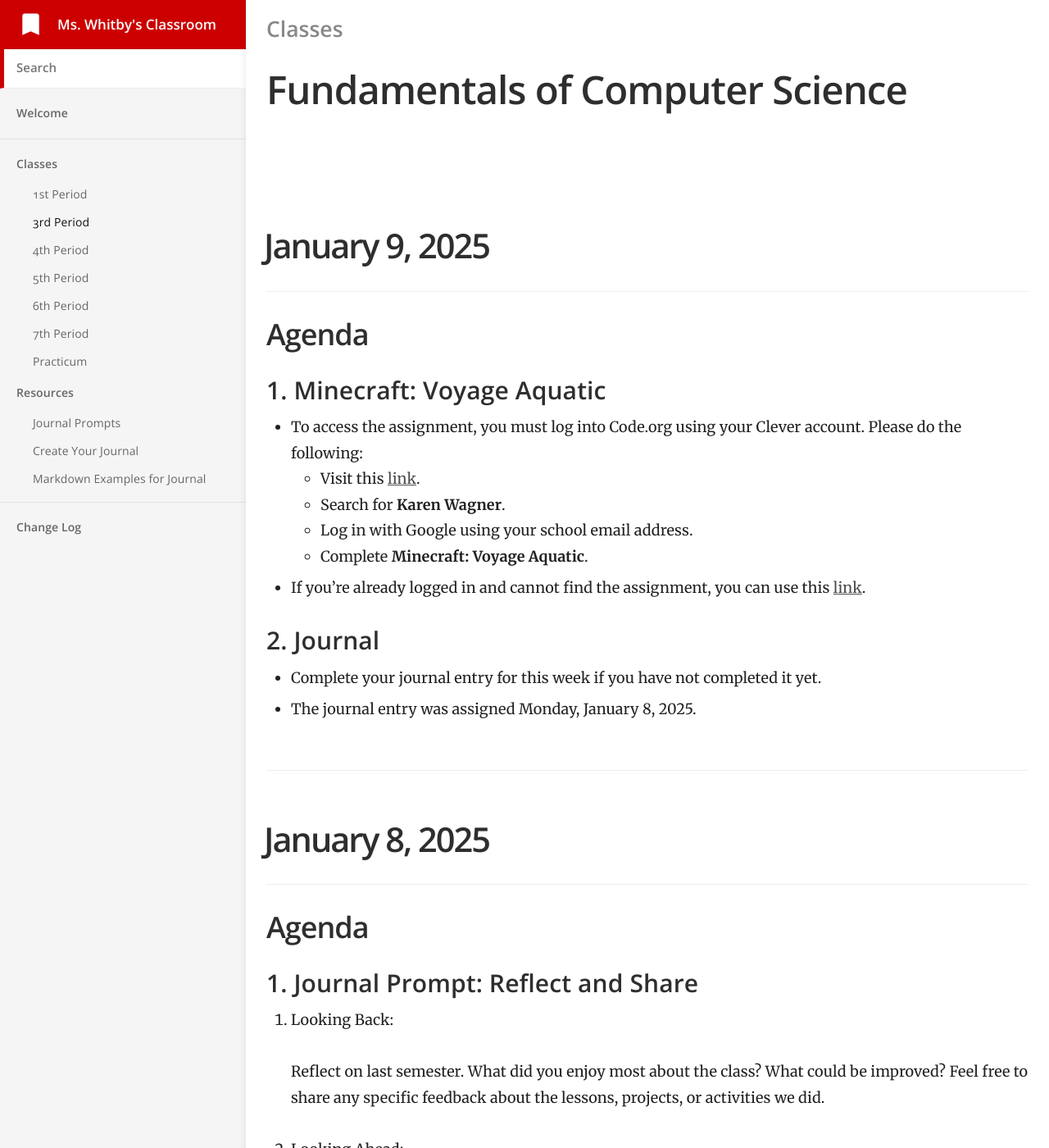
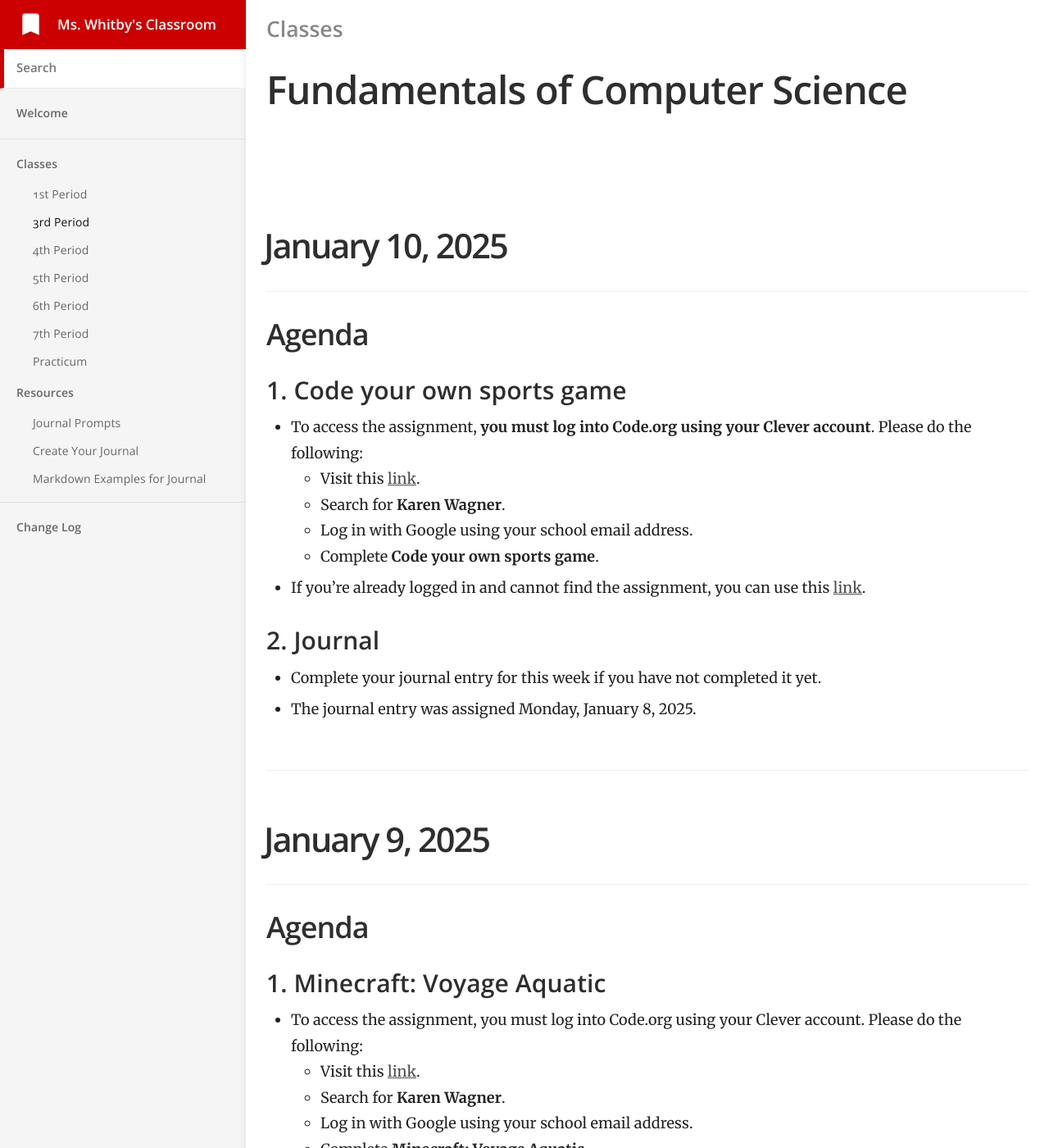
Before and after one commit to mswhitby/classroom, a Jekyll site: the page built from _docs/classes/3rd.md, in a window 1280 px wide and 1400 px high. Shown: the whole window at 82% size. Built offline with Jekyll 4.4.1, drawn with Linux system fonts in a browser that asks for light colours.

Commit message:
Updated lesson

```diff
--- a/_docs/classes/3rd.md
+++ b/_docs/classes/3rd.md
@@ -4,6 +4,27 @@ subtitle: Fundamentals of Computer Science
 category: Classes
 order: 2
 ---
+
+# January 10, 2025
+
+## Agenda
+
+### 1. Code your own sports game
+
+- To access the assignment, **you must log into Code.org using your Clever account**. Please do the following:
+    - Visit this [link](https://clever.com/oauth/district-picker?client_id=2f27405716644a951b23&redirect_uri=https%3A%2F%2Fstudio.code.org%2Fusers%2Fauth%2Fclever%2Fcallback&response_type=code&state=ede33ff61289cf32708a0f54079cdd23e31d0b0a02b0e0e8).
+    - Search for **Karen Wagner**.
+    - Log in with Google using your school email address.
+    - Complete **Code your own sports game**.
+
+- If you're already logged in and cannot find the assignment, you can use this [link](https://studio.code.org/s/sports?section_id=5693468).
+
+### 2. Journal
+
+- Complete your journal entry for this week if you have not completed it yet.
+- The journal entry was assigned Monday, January 8, 2025.
+
+----
 
 # January 9, 2025
 
```
